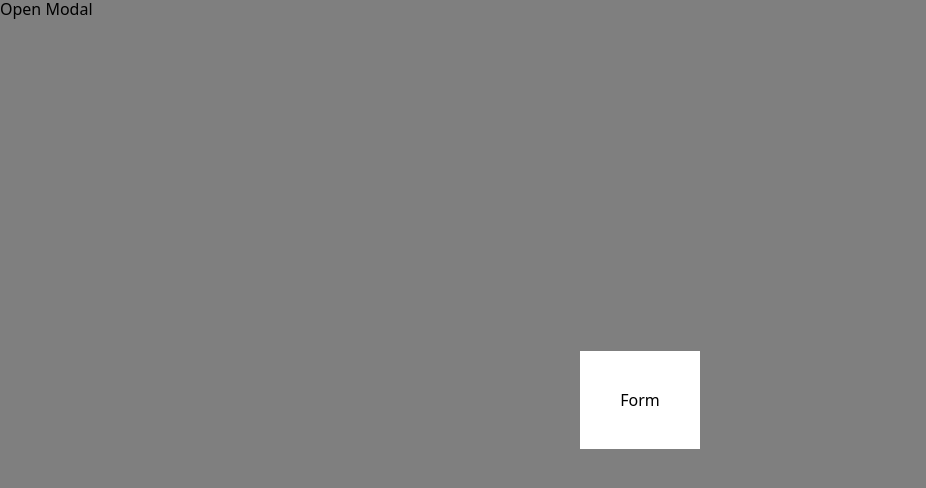
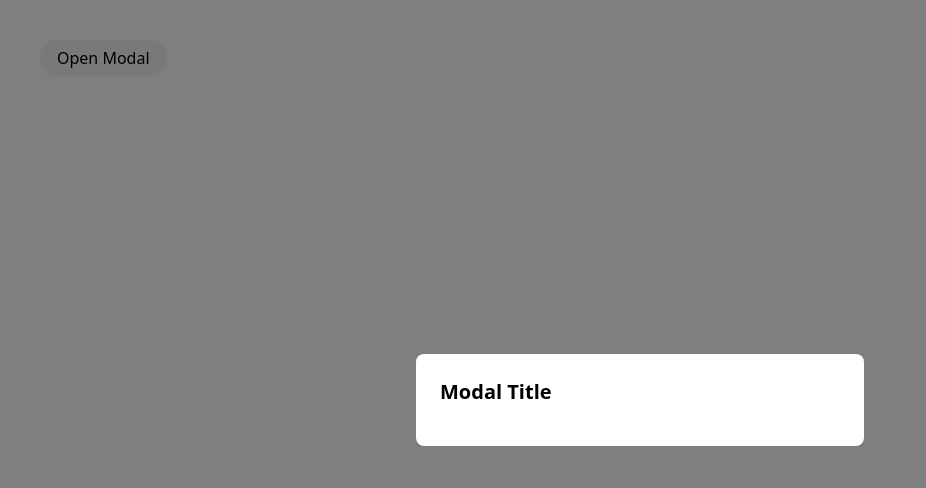
Before and after one commit to Najeong-Kim/accessibility-friendly-modal-form, a React (Vite) app: page / in a window 1280 px wide. Both pictures are taken after a click on the button "Open Modal". Shown: the top 488 px of the page, without its empty margins (0-926 px from the left). Built offline with nearby package versions, Linux system fonts and the light colour scheme.

Commit message:
feat: add scroll options

```diff
--- a/src/ModalFormPage.tsx
+++ b/src/ModalFormPage.tsx
@@ -5,11 +5,18 @@ const ModalFormPage = () => {
   const { open, openModal, closeModal } = useModal();
 
   return (
-    <div>
-      <button onClick={openModal}>Open Modal</button>
+    <div className="m-10">
+      <button
+        className="border border-gray-100 hover:bg-gray-50 focus:bg-gray-100 rounded-2xl px-4 py-2"
+        onClick={openModal}
+      >
+        Open Modal
+      </button>
       {open && (
         <ModalContainer onClose={closeModal}>
-          <div className="p-10 bg-white">Form</div>
+          <div className="p-6 bg-white rounded-lg shadow-xl">
+            <h1 className="text-xl font-semibold mb-4">Modal Title</h1>
+          </div>
         </ModalContainer>
       )}
     </div>
--- a/src/modal/ModalContainer.tsx
+++ b/src/modal/ModalContainer.tsx
@@ -31,7 +31,9 @@ const ModalContainer = ({ onClose, children }: ModalContainerProps) => {
       className="fixed inset-0 bg-black/50 flex items-center justify-center z-50"
       onClick={handleOverlayClick}
     >
-      <div>{children}</div>
+      <div className="max-h-[90vh] overflow-y-auto w-full max-w-md">
+        {children}
+      </div>
     </div>
   );
 };
--- a/src/useModal.ts
+++ b/src/useModal.ts
@@ -11,6 +11,17 @@ const useModal = () => {
     setOpen(false);
   };
 
+  React.useEffect(() => {
+    if (open) {
+      document.body.style.overflow = "hidden";
+    } else {
+      document.body.style.overflow = "unset";
+    }
+    return () => {
+      document.body.style.overflow = "unset";
+    };
+  }, [open]);
+
   return {
     open,
     openModal,
```
